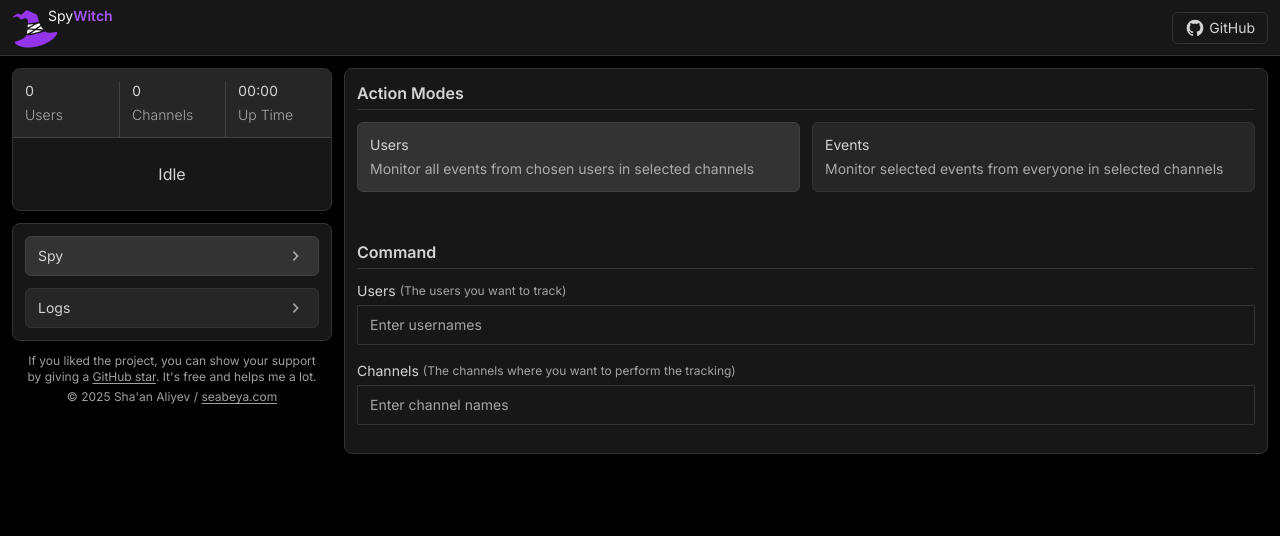
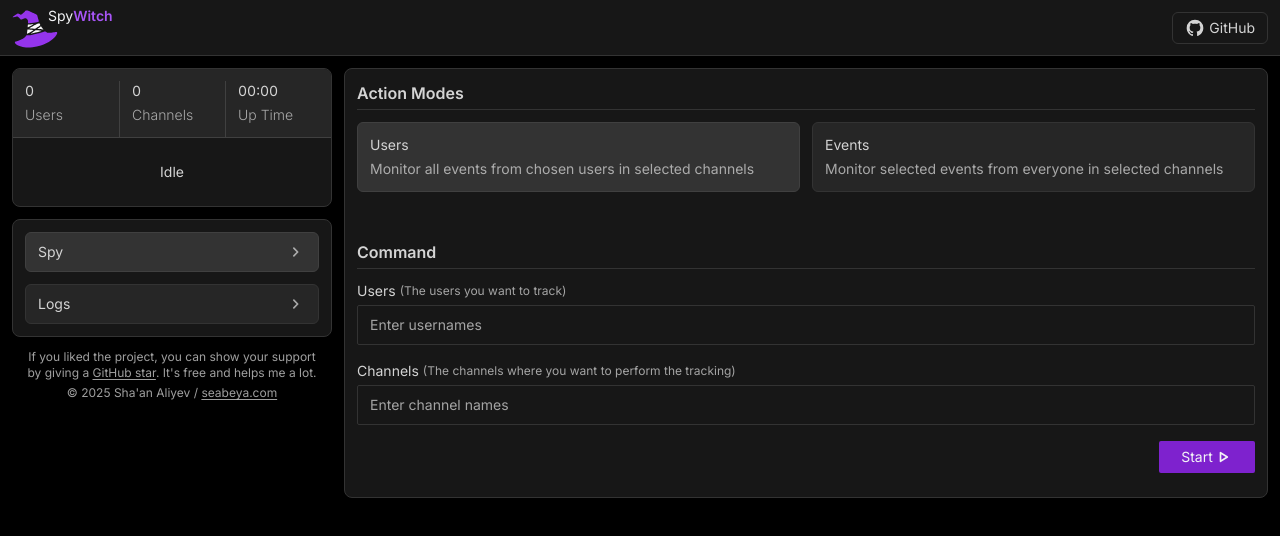
Before and after one commit to seabeya/spywitch, a Next.js app: page / in a window 1280 px wide. Shown: the top 536 px of the page. Built offline with nearby package versions, Linux system fonts and the light colour scheme.

Commit message:
feat: Add Command button & update related components

```diff
--- a/src/components/blocks/button.tsx
+++ b/src/components/blocks/button.tsx
@@ -12,6 +12,7 @@ const variants = cva('whitespace-nowrap flex items-center justify-center rounded
     size: {
       header: 'h-8 px-s-gap',
       side: 'h-10 px-s-gap',
+      regular: 'h-8 w-24',
     },
     border: {
       low: 'border',
--- /dev/null
+++ b/src/components/icons/start.tsx
@@ -0,0 +1,14 @@
+import { SVGProps } from 'react';
+
+function IconStart(props: SVGProps<SVGSVGElement>) {
+  return (
+    <svg xmlns="http://www.w3.org/2000/svg" width="1em" height="1em" viewBox="0 0 24 24" {...props}>
+      <path
+        fill="currentColor"
+        d="M8 17.175V6.825q0-.425.3-.713t.7-.287q.125 0 .263.037t.262.113l8.15 5.175q.225.15.338.375t.112.475t-.112.475t-.338.375l-8.15 5.175q-.125.075-.262.113T9 18.175q-.4 0-.7-.288t-.3-.712m2-1.825L15.25 12L10 8.65z"
+      ></path>
+    </svg>
+  );
+}
+
+export default IconStart;
--- /dev/null
+++ b/src/components/icons/stop.tsx
@@ -0,0 +1,14 @@
+import { SVGProps } from 'react';
+
+function IconStop(props: SVGProps<SVGSVGElement>) {
+  return (
+    <svg xmlns="http://www.w3.org/2000/svg" width="1em" height="1em" viewBox="0 0 24 24" {...props}>
+      <path
+        fill="currentColor"
+        d="M6 16V8q0-.825.588-1.412T8 6h8q.825 0 1.413.588T18 8v8q0 .825-.587 1.413T16 18H8q-.825 0-1.412-.587T6 16m2 0h8V8H8zm4-4"
+      ></path>
+    </svg>
+  );
+}
+
+export default IconStop;
--- /dev/null
+++ b/src/features/spy/command-btn.tsx
@@ -0,0 +1,56 @@
+'use client';
+
+import Button from '@/components/blocks/button';
+import IconStart from '@/components/icons/start';
+import IconStop from '@/components/icons/stop';
+import { cn } from '@/lib/utils';
+import { useStatusStore } from '@/system/store';
+
+function CommandBtn() {
+  const currentStatus = useStatusStore();
+
+  const handleClick = () => {
+    if (currentStatus === 'idle') {
+      useStatusStore.setState('loading');
+      setTimeout(() => {
+        useStatusStore.setState('running');
+      }, 1000);
+    } else {
+      useStatusStore.setState('loading');
+      setTimeout(() => {
+        useStatusStore.setState('idle');
+      }, 1000);
+    }
+  };
+
+  return (
+    <div className="flex justify-end">
+      <Button
+        size={'regular'}
+        className={cn(
+          'rounded-sm text-c-primary-text disabled:cursor-wait disabled:bg-c-secondary-fg disabled:text-c-secondary-text',
+          {
+            'bg-c-primary hover:bg-c-primary/90': currentStatus === 'idle',
+            'bg-red-700 hover:bg-red-700/90': currentStatus === 'running',
+          },
+        )}
+        disabled={currentStatus === 'loading'}
+        onClick={handleClick}
+      >
+        {currentStatus === 'idle' ? (
+          <>
+            <span>Start</span>
+            <IconStart className="size-5 shrink-0" />
+          </>
+        ) : (
+          <>
+            <span>Stop</span>
+            <IconStop className="size-5 shrink-0" />
+          </>
+        )}
+      </Button>
+    </div>
+  );
+}
+
+export default CommandBtn;
--- /dev/null
+++ b/src/features/spy/command-form.tsx
@@ -0,0 +1,27 @@
+'use client';
+
+import FieldLabel from '@/components/field-label';
+import { MODES } from '@/system/spy';
+import Input from './input';
+import InputItems from './input-items';
+import { useModeStore } from '@/system/store';
+
+function CommandForm() {
+  const currentMode = useModeStore();
+
+  return MODES.map((mode) => {
+    if (currentMode === mode.name) {
+      return mode.fields.map((field, i) => {
+        return (
+          <FieldLabel key={i} title={field.name} hint={field.hint}>
+            <Input name={field.name} type={field.type} placeholder={field.placeholder}>
+              <InputItems name={field.name} />
+            </Input>
+          </FieldLabel>
+        );
+      });
+    }
+  });
+}
+
+export default CommandForm;
--- a/src/features/spy/command.tsx
+++ b/src/features/spy/command.tsx
@@ -1,29 +1,11 @@
-'use client';
-
-import FieldLabel from '@/components/field-label';
-import Input from './input';
-import { MODES } from '@/system/spy';
-import { useModeStore } from '@/system/store';
-import InputItems from './input-items';
+import CommandBtn from './command-btn';
+import CommandForm from './command-form';
 
 function Command() {
-  const currentMode = useModeStore();
-
   return (
     <div className="flex flex-col gap-s-gap">
-      {MODES.map((mode) => {
-        if (currentMode === mode.name) {
-          return mode.fields.map((field, i) => {
-            return (
-              <FieldLabel key={i} title={field.name} hint={field.hint}>
-                <Input name={field.name} type={field.type} placeholder={field.placeholder}>
-                  <InputItems name={field.name} />
-                </Input>
-              </FieldLabel>
-            );
-          });
-        }
-      })}
+      <CommandForm />
+      <CommandBtn />
     </div>
   );
 }
--- a/src/features/status/statusbar.tsx
+++ b/src/features/status/statusbar.tsx
@@ -1,19 +1,22 @@
 'use client';
 
-import { useModeStore } from '@/system/store';
+import { useModeStore, useStatusStore } from '@/system/store';
 import StatusItem from './status-item';
 
 function Statusbar() {
-  const currentMode = useModeStore();
+  const mode = useModeStore();
+  const status = useStatusStore();
 
   return (
     <div className="overflow-hidden rounded-lg border border-c-line bg-c-fg">
       <div className="grid auto-cols-fr grid-flow-col divide-x divide-c-line-high bg-c-secondary sm:pt-s-gap lg:border-b lg:border-c-line-high">
-        <StatusItem label={currentMode} data={'0'} />
+        <StatusItem label={mode} data={'0'} />
         <StatusItem label={'channels'} data={'0'} />
         <StatusItem label={'up time'} data={'00:00'} />
       </div>
-      <div className="hidden items-center justify-center p-6 text-c-secondary-text lg:flex">Idle</div>
+      <div className="hidden items-center justify-center p-6 text-sm capitalize text-c-secondary-text lg:flex">
+        {status}
+      </div>
     </div>
   );
 }
--- a/src/system/consts.ts
+++ b/src/system/consts.ts
@@ -1,3 +1,5 @@
 const EVENTS = ['chat', 'sub', 'resub', 'cheer', 'subgift'] as const;
 
-export { EVENTS };
+const STATUS = ['idle', 'loading', 'running'] as const;
+
+export { EVENTS, STATUS };
--- a/src/system/store.ts
+++ b/src/system/store.ts
@@ -1,14 +1,19 @@
 import { create } from 'zustand';
 import { FieldName, ModeName } from './spy';
+import { STATUS } from './consts';
 
+// Mode
 const useModeStore = create<ModeName>()(() => 'users');
 
-type useInput = Record<FieldName, string[]>;
-
-const useInputStore = create<useInput>()(() => ({
+// Inputs
+const useInputStore = create<Record<FieldName, string[]>>()(() => ({
   users: [],
   events: [],
   channels: [],
 }));
 
-export { useModeStore, useInputStore };
+// Status
+type Status = (typeof STATUS)[number];
+const useStatusStore = create<Status>()(() => 'idle');
+
+export { useModeStore, useInputStore, useStatusStore };
```
